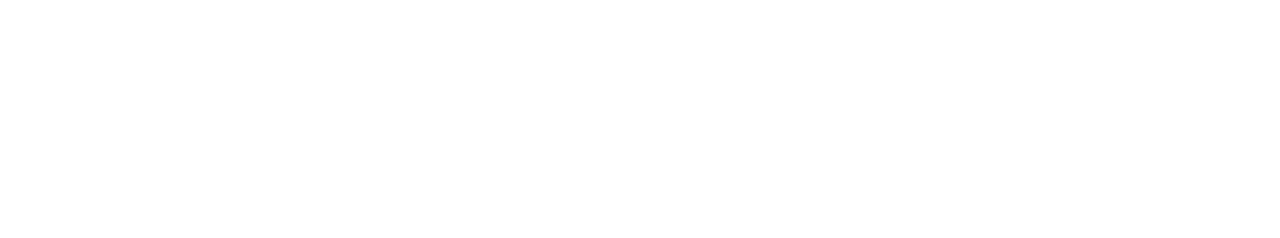
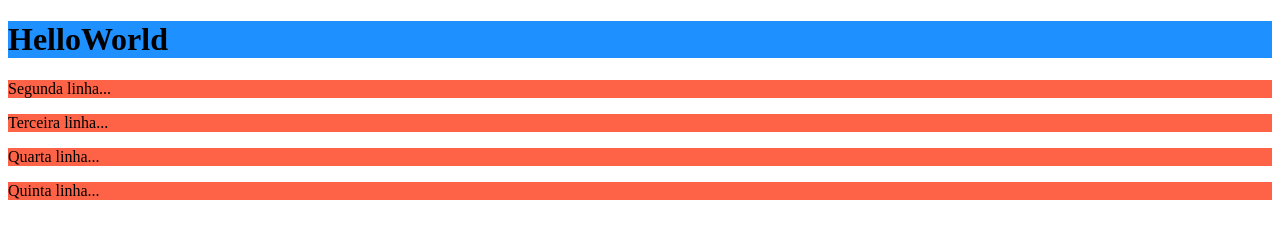
Before and after one commit to gisellykds/fullstack, a plain HTML site: page index.html in a window 1280 px wide. Drawn offline with Linux system fonts and the light colour scheme.

Commit message:
feat: adding first 5 lines

```diff
--- a/index.html
+++ b/index.html
@@ -6,6 +6,10 @@
     <title>Fullstack</title>
 </head>
 <body>
-
+    <h1 style="background-color:DodgerBlue;">HelloWorld</h1>
+    <p style="background-color:Tomato;">Segunda linha...</p>
+    <p style="background-color:Tomato;">Terceira linha...</p>
+    <p style="background-color:Tomato;">Quarta linha...</p>
+    <p style="background-color:Tomato;">Quinta linha...</p>
 </body>
 </html>
```
